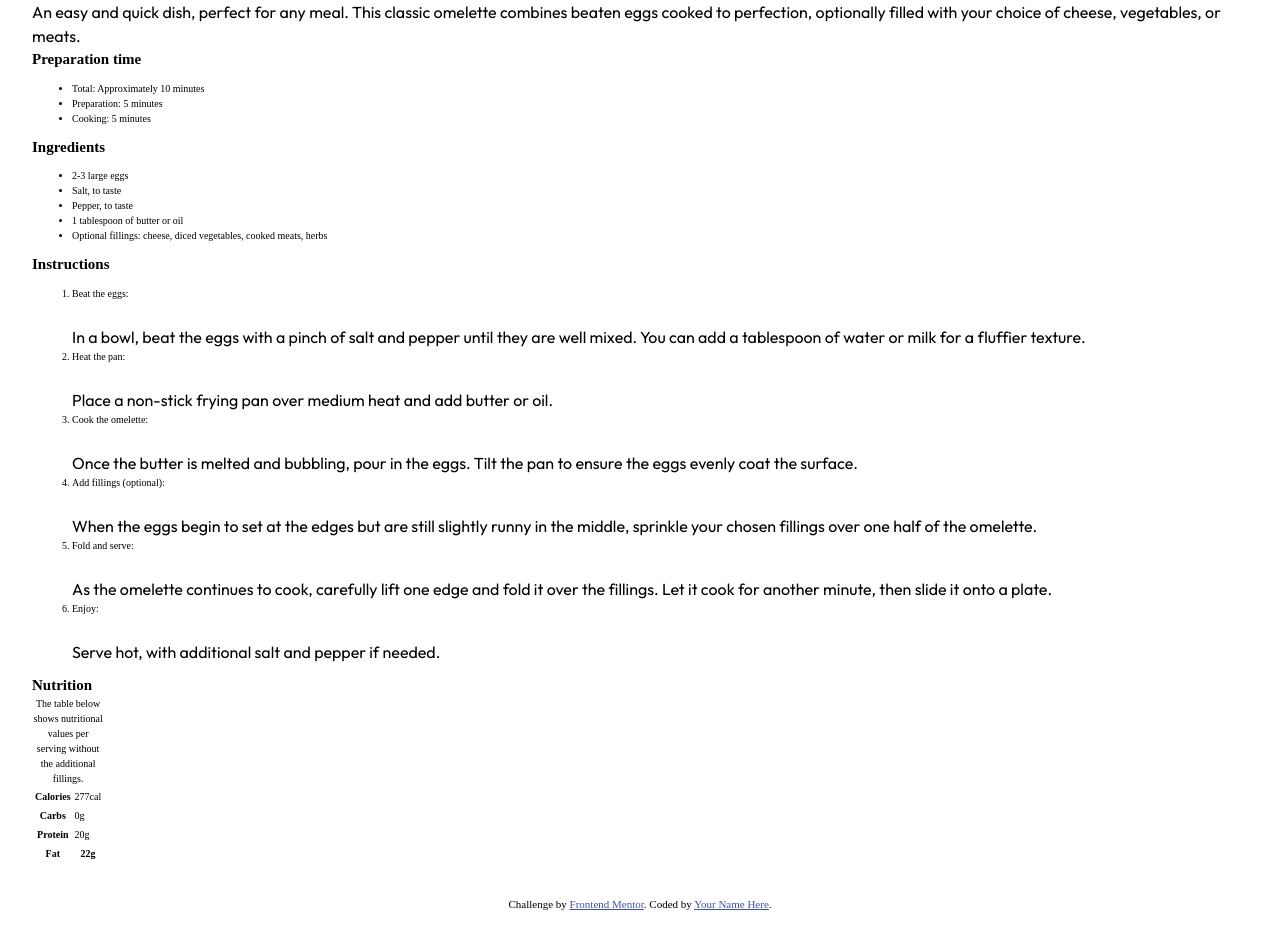
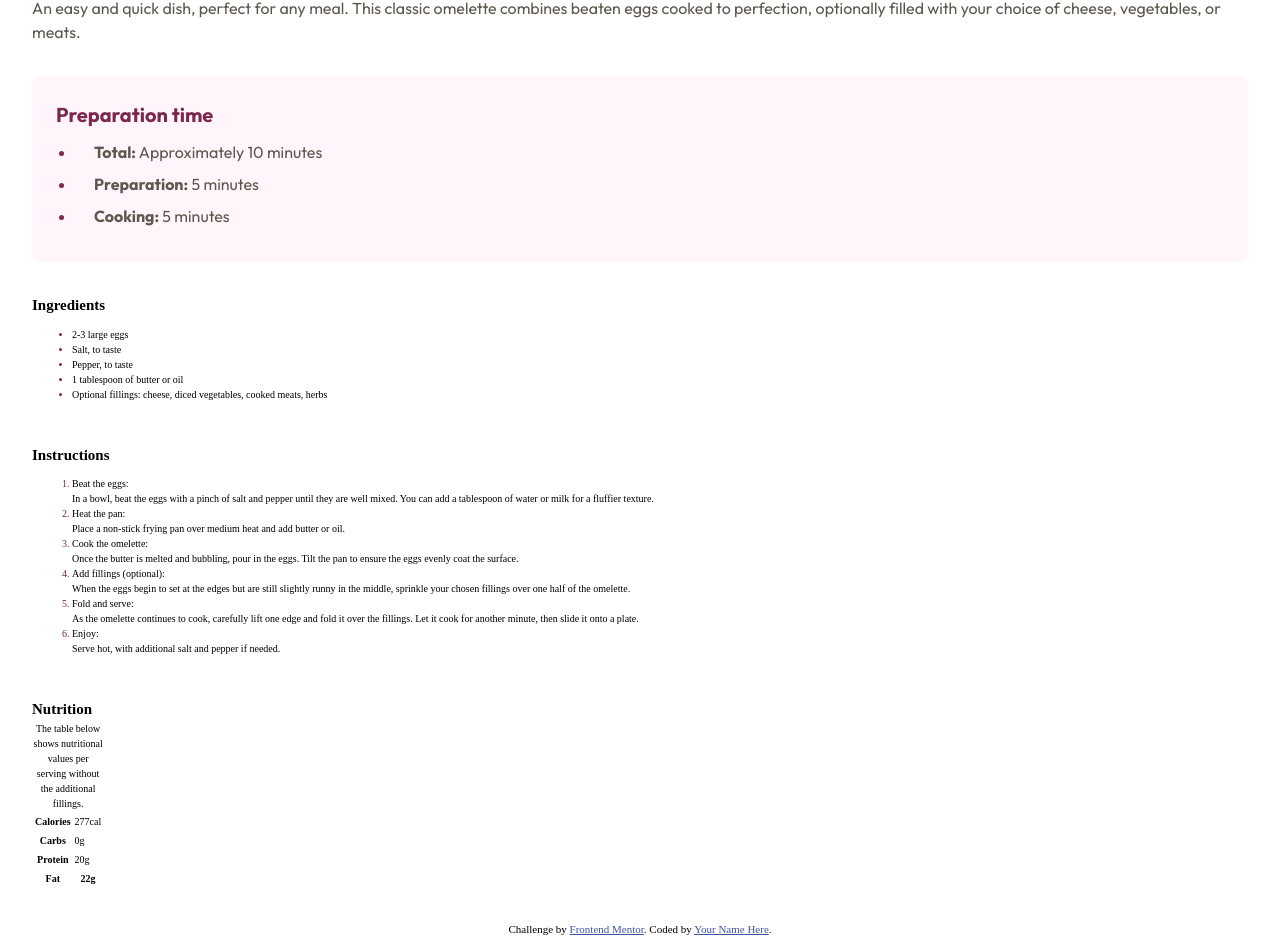
Before and after one commit to Introxiety/recipe-page, a plain HTML site: page index.html in a window 1280 px wide. Shown: the part 681-1618 px from the top of the page. Before the commit the page ends 1594 px from the top, so only its background shows below. Drawn offline with Linux system fonts and the light colour scheme.

Commit message:
11:26PMChanges7/24/24

```diff
--- a/index.html
+++ b/index.html
@@ -33,10 +33,11 @@
   </header>
 
   <main>
-    <h1>Simple Omelette Recipe</h1>
-    <p>An easy and quick dish, perfect for any meal. This classic omelette combines beaten eggs cooked
-      to perfection, optionally filled with your choice of cheese, vegetables, or meats.</p>
-
+    <section>
+      <h1 class="font-youngserif">Simple Omelette Recipe</h1>
+      <p>An easy and quick dish, perfect for any meal. This classic omelette combines beaten eggs cooked
+        to perfection, optionally filled with your choice of cheese, vegetables, or meats.</p>
+    </section>
     <article>
       <h2>Preparation time</h2>
       <ul>
--- a/style.css
+++ b/style.css
@@ -74,29 +74,78 @@ select {
 }
 
 :root {
-    --d-magenta: #512051;
-    --l-magenta: hsl(300, 24%, 96%);
-    --white: hsl(0, 0%, 100%);
+    --rose-800: hsl(332, 51%, 32%);
+    --rose-50: hsl(330, 100%, 98%);
+    --stone-900: hsl(24, 5%, 18%);
+    --stone-600: hsl(30, 10%, 34%);
+    --stone-150: hsl(30, 18%, 87%);
+    --stone-100: hsl(30, 54%, 90%);
+    --brown-800: hsl(14, 45%, 36%);
+    --white: #FFFFFF;
     font-size: 62.5%;
+}
+
+.font-youngserif {
+    font-family: "Young Serif", serif;
 }
 
 main {
     padding: 3.2rem;
+    display: grid;
+    gap: 3.2rem;
 }
 
 h1 {
-    font-family: "Young Serif", serif;
     font-weight: 400;
     font-style: normal;
-    font-size: 4rem;
+    font-size: 3.6rem;
     line-height: 100%;
 }
 
-p {
+section:first-child p {
     margin-top: 2.4rem;
     font-family: "Outfit", sans-serif;
     font-optical-sizing: auto;
     font-weight: 400;
     font-style: normal;
     font-size: 1.6rem;
+    color: var(--stone-600);
+    line-height: 150%;
 }
+
+article {
+    padding: 2.4rem;
+    background: var(--rose-50);
+    font-family: "Outfit", sans-serif;
+    font-optical-sizing: auto;
+    font-style: normal;
+    border-radius: 1rem;
+}
+
+article h2 {
+    font-size: 2rem;
+    font-weight: 700;
+    color: var(--rose-800);
+}
+
+article ul {
+    display: grid;
+    gap: .8rem;
+    padding-left: 2rem;
+
+}
+
+li::marker {
+    color: var(--rose-800);
+}
+
+article ul li {
+    font-size: 1.6rem;
+    padding-left: 1.8rem;
+    color: var(--stone-600)
+}
+
+article ul li span {
+    font-weight: 700;
+    color: var(--stone-600);
+}
```
